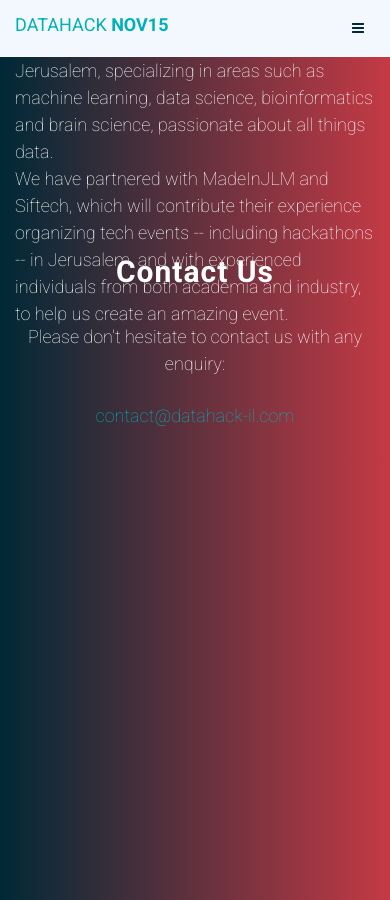
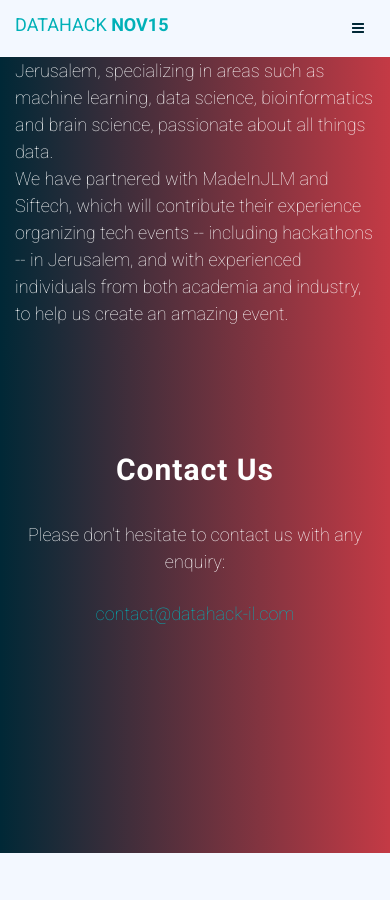
Before and after one commit to ido-staging/datahacksweb, a Jekyll site: the page built from index.html, in a window 390 px wide and 900 px high, scrolled down 1574 px. Built offline with Jekyll 4.4.1, drawn with Linux system fonts in a browser that asks for light colours.

Commit message:
fix rendering bug - contact overflowed on text on mobile

```diff
--- a/_includes/contact.html
+++ b/_includes/contact.html
@@ -1,5 +1,5 @@
     <!-- Contact Section -->
-    <section id="contact" class="container content-section text-center gradient">
+    <section id="contact" class="container content-section text-center gradient contact-text">
         <div class="row">
             <div class="col-lg-8 col-lg-offset-2">
                 <h2>Contact Us</h2>
--- a/_includes/css/grayscale.css
+++ b/_includes/css/grayscale.css
@@ -393,8 +393,6 @@ img.scroll-down {
   color: #fff;
 
   padding-top: 100px;
-
-  height: 100%;
   width: 100%;
   border: 0;
   background-repeat: no-repeat;
@@ -422,3 +420,7 @@ h2.about-title {
     vertical-align: left;
     text-align: left;
 }
+
+.contact-text {
+    min-height: 500px;
+}
```
Also changed, not shown: 2 other files.
